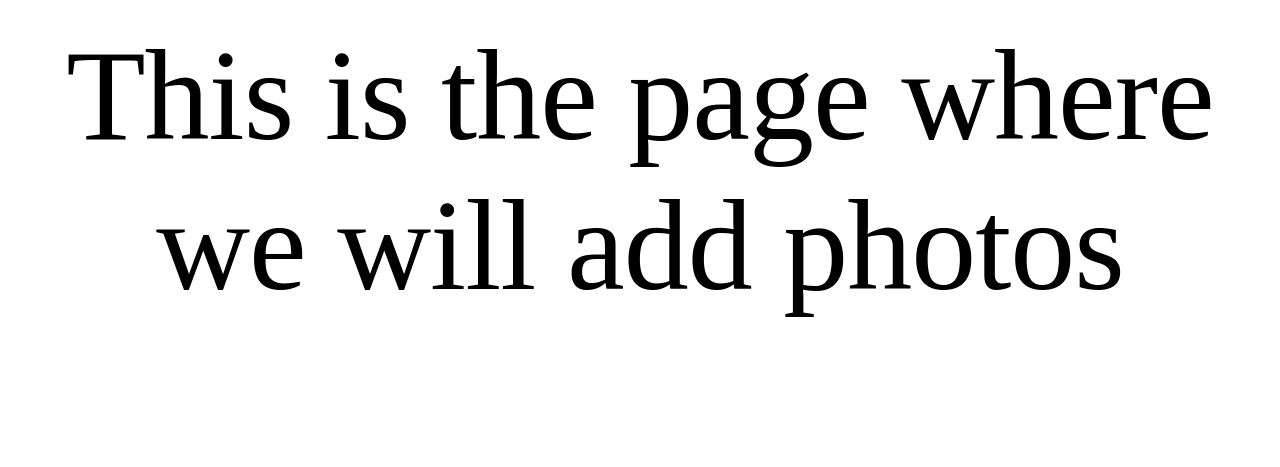
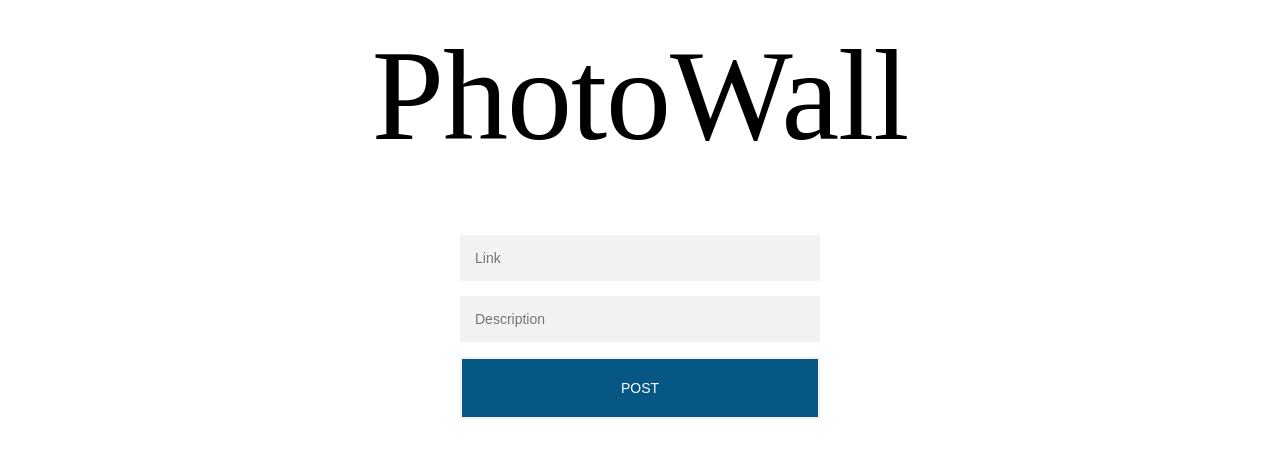
Before and after one commit to mckornfield/udemy-react-tutorial, a React app in the folder photowall/: page /AddPhoto in a window 1280 px wide. Built offline with nearby package versions, Linux system fonts and the light colour scheme; a web font is replaced by a local one.

Commit message:
add photos and now sort

```diff
--- a/photowall/src/Components/AddPhoto.js
+++ b/photowall/src/Components/AddPhoto.js
@@ -1,8 +1,38 @@
 import React, { Component } from 'react'
 
 class AddPhoto extends Component {
-    render(){
-        return <h1> This is the page where we will add photos </h1>;
+
+    constructor() {
+        super();
+        this.handleSubmit = this.handleSubmit.bind(this);
+    }
+    handleSubmit(event) {
+        event.preventDefault();
+        const imageLink = event.target.elements.link.value;
+        const description = event.target.elements.description.value;
+        const post = {
+            id: Number(new Date()),
+            description: description,
+            imageLink: imageLink
+        };
+        if (description && imageLink) {
+            this.props.onAddPhoto(post);
+        }
+    }
+
+    render() {
+        return (
+            <div>
+                <h1> PhotoWall </h1>
+                <div className="form">
+                    <form onSubmit={this.handleSubmit}>
+                        <input type="text" placeholder="Link" name="link" />
+                        <input type="text" placeholder="Description" name="description" />
+                        <button>Post</button>
+                    </form>
+                </div>
+            </div>
+        )
     }
 }
 
--- a/photowall/src/Components/Main.js
+++ b/photowall/src/Components/Main.js
@@ -9,17 +9,17 @@ class Main extends Component {
         super()
         this.state = {
             posts: [{
-                id: "0",
+                id: 0,
                 description: "beautiful landscape",
                 imageLink: "https://image.jimcdn.com/app/cms/image/transf/none/path/sa6549607c78f5c11/image/i4eeacaa2dbf12d6d/version/1490299332/most-beautiful-landscapes-in-europe-lofoten-european-best-destinations-copyright-iakov-kalinin.jpg" +
                     "3919321_1443393332_n.jpg"
             }, {
-                id: "1",
+                id: 1,
                 description: "Aliens???",
                 imageLink: "https://img.purch.com/rc/640x415/aHR0cDovL3d3dy5zcGFjZS5jb20vaW1hZ2VzL2kvMDAwLzA3Mi84NTEvb3JpZ2luYWwvc3BhY2V4LWlyaWRpdW00LWxhdW5jaC10YXJpcS1tYWxpay5qcGc=" +
                     "08323785_735653395_n.jpg"
             }, {
-                id: "2",
+                id: 2,
                 description: "On a vacation!",
                 imageLink: "https://fm.cnbc.com/applications/cnbc.com/resources/img/editorial/2017/08/24/104670887-VacationExplainsTHUMBWEB.1910x1000.jpg"
             }]
@@ -39,17 +39,29 @@ class Main extends Component {
         console.log(this.state);
     }
 
+    addPhoto(postSubmitted) {
+        this.setState(
+            state => ({ posts: state.posts.concat(postSubmitted) })
+        )
+    }
+
     render() {
+        console.log(this.state.posts);
         return (<div>
             <Route exact path="/" render={() => {
-            return    <div>
+                return <div>
                     <Title title={'Photowall'} />
                     <PhotoWall posts={this.state.posts} onRemovePhoto={this.removePhoto} onNavigate={this.navigate} />
                 </div>
             }} />
 
-            <Route path="/AddPhoto" component= {AddPhoto}/>
-
+            <Route path="/AddPhoto" render={({history}) => {
+                return <AddPhoto onAddPhoto={(addedPhoto) => {
+                    this.addPhoto(addedPhoto)
+                    history.push('.');
+                }
+                } />
+            }} />
         </div>
         )
     }
--- a/photowall/src/Components/PhotoWall.js
+++ b/photowall/src/Components/PhotoWall.js
@@ -7,7 +7,11 @@ function PhotoWall(props) {
     return <div>
         <Link className="add-icon" to="AddPhoto"></Link>
         <div className="photo-grid">
-            {props.posts.map(
+            {props.posts
+            .sort( (x,y) => {
+                return y.id - x.id;
+            })
+            .map(
                 (post, index) => <Photo key={index} post={post} onRemovePhoto={props.onRemovePhoto} />)
             }
         </div>
--- a/photowall/src/styles/stylesheet.css
+++ b/photowall/src/styles/stylesheet.css
@@ -48,7 +48,7 @@ h1 {
     justify-content: center;
 }
 
-.remove-button {
+button {
     flex-basis: 40%;
     color: red;
     font-size: 15px;
@@ -65,3 +65,41 @@ h1 {
     background-size: contain;
     border: none;
 }
+
+.form {
+    background: white;
+    margin: 0 auto;
+    max-width: 360px;
+    padding: 45px;
+    text-align: center;
+}
+
+.form input {
+    font-family: sans-serif;
+    background: #f2f2f2;
+    width: 100%;
+    border: none;
+    padding: 15px;
+    box-sizing: border-box;
+    font-size: 14px;
+    margin: 0 0 15px;
+}
+
+.form button {
+    font-family: sans-serif;
+    text-transform: uppercase;
+    background: #065784;
+    width: 100%;
+    padding: 15px;
+    color: white;
+    font-size: 14px;
+    cursor: pointer;
+}
+
+.form button:hover {
+    background: #7B8589
+}
+
+button:hover {
+    border-color: blue;
+}
```
